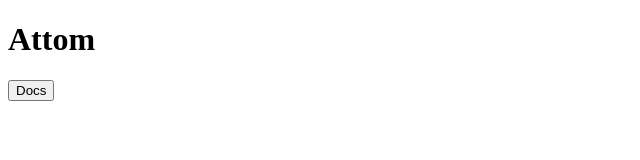
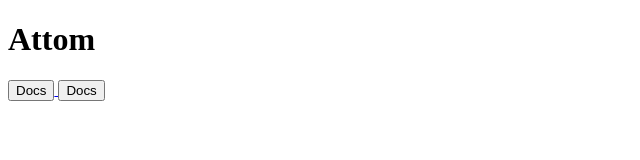
Before and after one commit to SlapsART/Attom-Docs, a website: page index.html in a window 1280 px wide. Shown: the whole page, without its empty margins (0-640 px from the left). Drawn offline with Linux system fonts and the light colour scheme.

Commit message:
Add Button

```diff
--- a/index.html
+++ b/index.html
@@ -10,5 +10,8 @@
     <a href="./src/content/docs/index-docs.html">
         <button>Docs</button>
     </a>
+    <a href="./src/content/docs/index.mdx">
+        <button>Docs</button>
+    </a>
 </body>
 </html>
```
